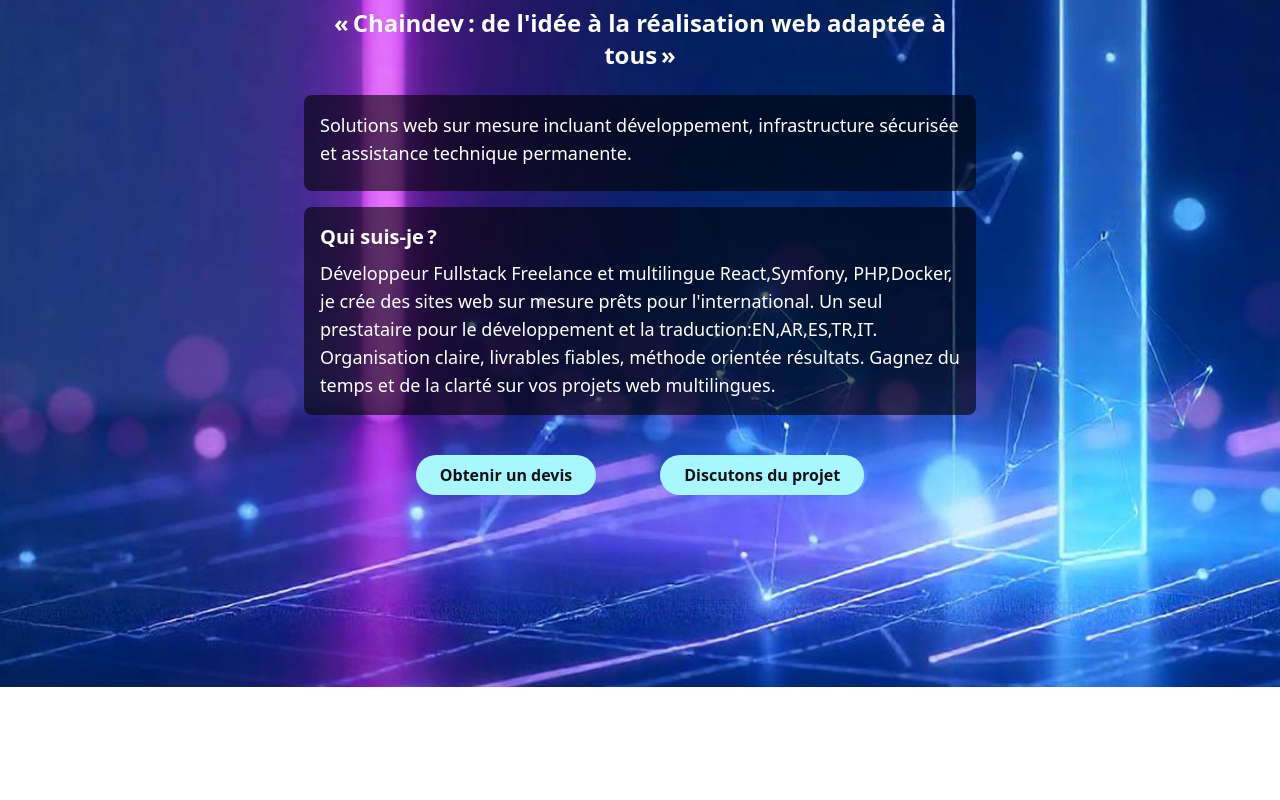
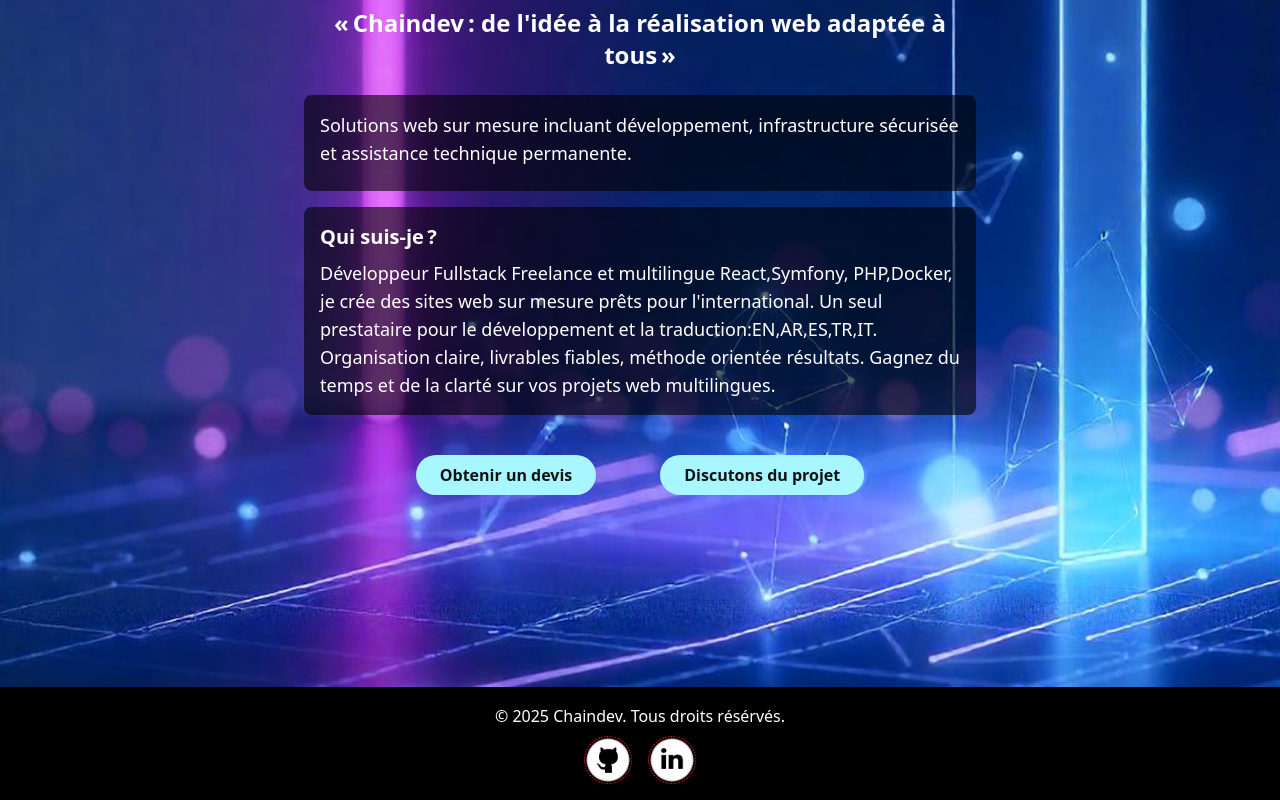
Before and after one commit to Seyfullah13/Chaindev, a React (Vite) app in the folder chaindev/: page / in a window 1280 px wide. Shown: the part 237-1037 px from the top of the page. Before the commit the page ends 924 px from the top, so only its background shows below. Built offline with nearby package versions, Linux system fonts and the light colour scheme.

Commit message:
feat: add footer with copyright and social media links
Added a footer component including current year copyright text,
links to GitHub and LinkedIn profiles, and their respective logos.

```diff
--- a/chaindev/src/App.jsx
+++ b/chaindev/src/App.jsx
@@ -1,11 +1,13 @@
 import "./index.css";
 import GlobalNav from "./Components/GlobalNav";
 import Home from "./pages/Home";
+import Footer from "./Components/Footer";
 function App() {
   return (
     <div>
       <GlobalNav />
       <Home />
+      <Footer />
     </div>
   );
 }
--- /dev/null
+++ b/chaindev/src/Components/Footer.jsx
@@ -0,0 +1,48 @@
+import { Typography } from "@material-tailwind/react";
+import githubLogo from "../assets/images/logos/github.png";
+import linkedinLogo from "../assets/images/logos/linkedin.png";
+
+const currentYear = new Date().getFullYear();
+
+export function FooterWithSocialLinks() {
+  return (
+    <footer className="relative w-full z-50 ">
+      <div className="mx-auto w-full  px-8 bg-black">
+        <div className="flex w-full flex-col items-center justify-center border-t border-blue-gray-50 py-4 bg-black">
+          <Typography
+            variant="small"
+            className="text-center font-normal text-white"
+          >
+            &copy; {currentYear} Chaindev. Tous droits résérvés.
+          </Typography>
+          <div className="flex items-center justify-center mt-2 space-x-4">
+            <a
+              href="https://github.com/Seyfullah13"
+              target="_blank"
+              rel="noopener noreferrer"
+            >
+              <img
+                className="h-6 sm:h-8 md:h-10 lg:h-12 w-auto object-contain"
+                src={githubLogo}
+                alt="GitHub"
+              />
+            </a>
+            <a
+              href="https://www.linkedin.com/in/seyfullah-ozdal"
+              target="_blank"
+              rel="noopener noreferrer"
+            >
+              <img
+                className="h-6 sm:h-8 md:h-10 lg:h-12 w-auto object-contain"
+                src={linkedinLogo}
+                alt="LinkedIn"
+              />
+            </a>
+          </div>
+        </div>
+      </div>
+    </footer>
+  );
+}
+
+export default FooterWithSocialLinks;
--- a/chaindev/src/Components/GlobalNav.jsx
+++ b/chaindev/src/Components/GlobalNav.jsx
@@ -24,7 +24,6 @@
   { label: "Contact", href: "#" },
 ];
 
-// ...existing code...
 const countries = [
   { flag: "🇺🇸", name: "English" },
   { flag: "🇪🇸", name: "Spain" },
@@ -32,7 +31,6 @@
   { flag: "🇹🇷", name: "Turkish" },
   { flag: "🇸🇦", name: "Arabic" },
 ];
-// ...existing code...
 
 // Sous-composant pour les liens de navigation
 import PropTypes from "prop-types";
```
Also changed, not shown: chaindev/src/assets/images/logos/github.png (added), chaindev/src/assets/images/logos/linkedin.png (added).
